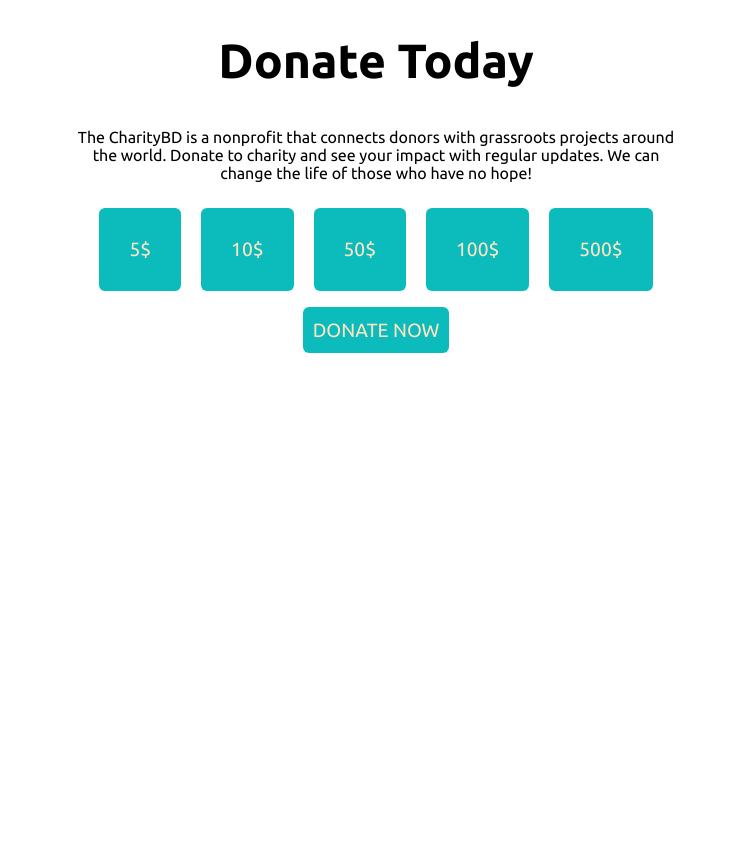
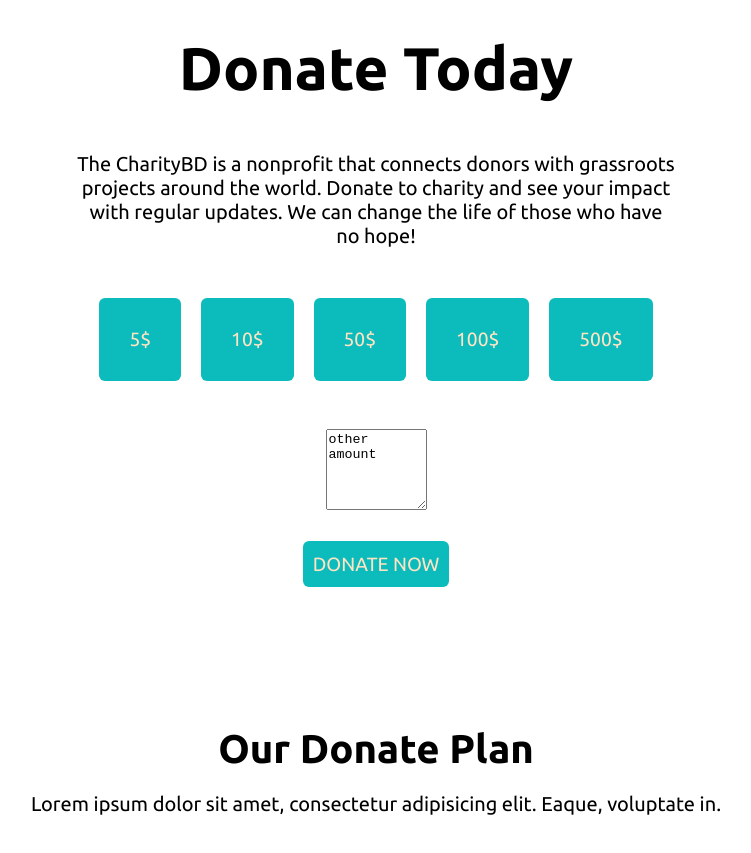
Before and after one commit to rawnaqul/assignment-i, a plain HTML site: page index.html in a window 1280 px wide. Shown: the part 1060-1913 px from the top of the page, without its empty margins (264-1015 px from the left). Before the commit the page ends 1413 px from the top, so only its background shows below. Drawn offline with Linux system fonts and the light colour scheme.

Commit message:
update iii

```diff
--- a/index.html
+++ b/index.html
@@ -37,11 +37,11 @@
             </div>
             <div class="tokens">
                 <a class="button-link" target="_blank"
-                    href="https://www.bkash.com/bkash-donation/donation?page=bidyanondo">5$</a>
+                    href="https://www.bkash.com/bkash-donation/donation?page=bidyanondo"> 5$</a>
                 <a class="button-link" target="_blank"
-                    href="https://www.bkash.com/bkash-donation/donation?page=bidyanondo">10$</a>
+                    href="https://www.bkash.com/bkash-donation/donation?page=bidyanondo"> 10$</a>
                 <a class="button-link" target="_blank"
-                    href="https://www.bkash.com/bkash-donation/donation?page=bidyanondo">50$</a>
+                    href="https://www.bkash.com/bkash-donation/donation?page=bidyanondo"> 50$</a>
                 <a class="button-link" target="_blank"
                     href="https://www.bkash.com/bkash-donation/donation?page=bidyanondo">100$</a>
                 <a class="button-link" target="_blank"
@@ -49,9 +49,20 @@
             </div>
             <br>
             <div>
-                <form action=""></form>
+                <textarea name="" id="other-input-area" cols="10" rows="5">other amount</textarea>
+                <br>
+
                 <a class="button-link-prime" target="_blank" href="https://www.bkash.com/donation">DONATE NOW</a>
             </div>
+        </div>
+    </section>
+    <section>
+        <div class="container-ii">
+            <div>
+                <h3>Our Donate Plan</h3>
+                <p>Lorem ipsum dolor sit amet, consectetur adipisicing elit. Eaque, voluptate in.</p>
+            </div>
+
         </div>
     </section>
 </body>
--- a/style.css
+++ b/style.css
@@ -38,19 +38,19 @@ body {
 
 .intro-text {
     padding-bottom: 100px;
-    font-size: 20px;
     color: azure;
     text-align: center;
 }
 
 .container-ii {
+    margin-bottom: 100px;
     margin-top: 150px;
     padding: auto;
     text-align: center;
 }
 
 h2 {
-    font-size: 48px;
+    font-size: 60px;
 }
 
 /* .max-width {
@@ -68,6 +68,8 @@ h2 {
 }
 
 .tokens {
+    margin-top: 40px;
+    margin-bottom: 20px;
     justify-content: center;
     display: flex;
 }
@@ -78,3 +80,16 @@ h2 {
     width: 600px;
     text-align: center;
 }
+
+#other-input-area {
+    margin-bottom: 40px;
+}
+
+h3 {
+    margin-bottom: 20px;
+    font-size: 40px;
+}
+
+p {
+    font-size: 20px;
+}
```
